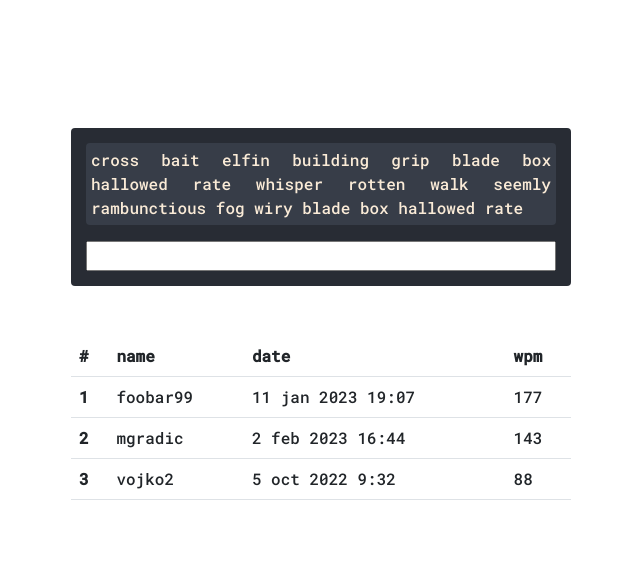
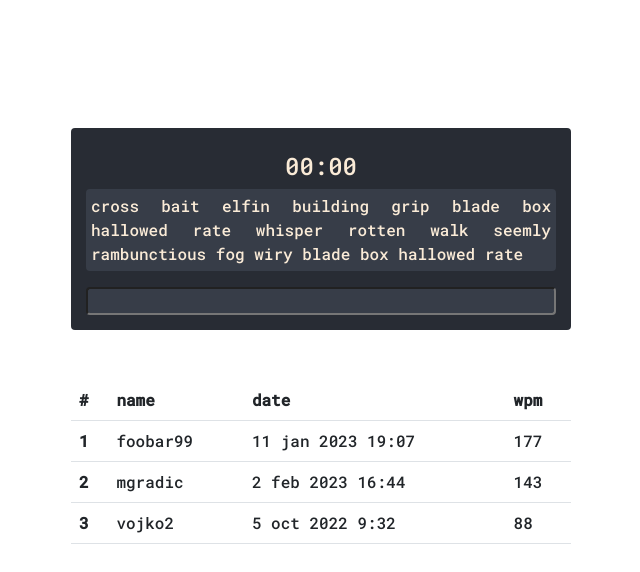
Before and after one commit to gaspernovak/typetest-react, a React (Create React App) app: page / in a window 1280 px wide. Shown: the top 572 px of the page, without its empty margins (319-959 px from the left). Built offline with nearby package versions, Linux system fonts and the light colour scheme; data requests are answered from the project's data file.

Commit message:
Implement countdown feature

```diff
--- a/src/components/Typetest.jsx
+++ b/src/components/Typetest.jsx
@@ -4,7 +4,13 @@ import axios from "axios"
 
 function Typetest() {
   const [words, setWords] = useState([]);
+
+  const [counter, setCounter] = useState(0);
+
   function handleChange(event) {
+    if (counter == 0){
+      setCounter(30)
+    }
     let etv = event.target
 
     if (etv.value == words[0] + " ") {
@@ -28,17 +34,26 @@ function Typetest() {
     });
   }, []);
 
+  React.useEffect(() => {
+    const timer =
+      counter > 0 && setInterval(() => setCounter(counter - 1), 1000);
+    return () => clearInterval(timer);
+  }, [counter]);
+
   return (
     <div>
       <div className="Wordlist">
+        <div className='Timer'>
+          {counter ? "00:"+counter : "00:00"}
+        </div>
         <p>
           {words &&
             words.map((word, key) =>
-              <span className id={key} key={key}>{word} </span>
+              <span className="Word" id={key} key={key}>{word} </span>
             )
           }
         </p>
-        <input className="input w-100" onChange={handleChange} />
+        <input autoFocus className="w-100 Word-input" onChange={handleChange} />
       </div>
     </div>
   );
```
